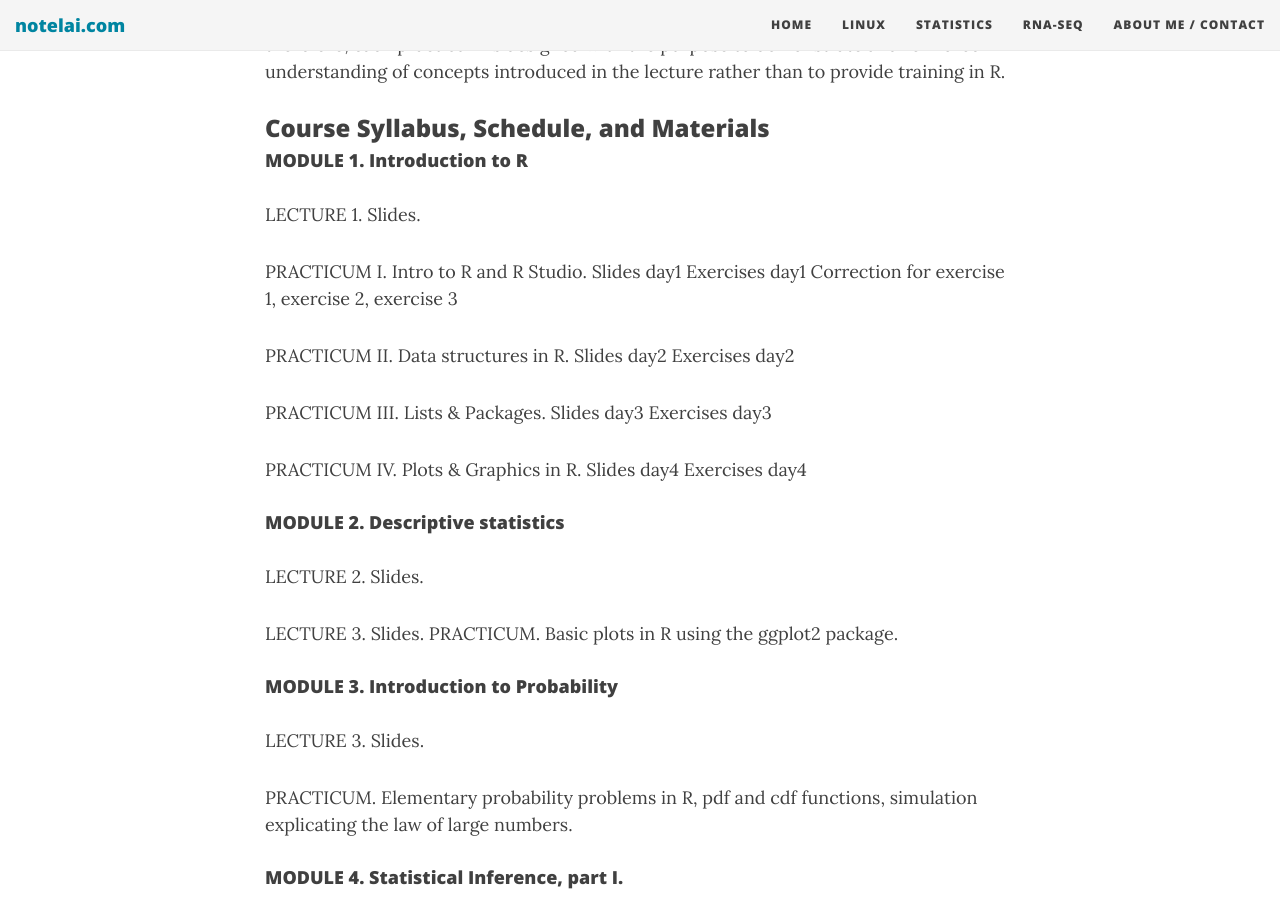
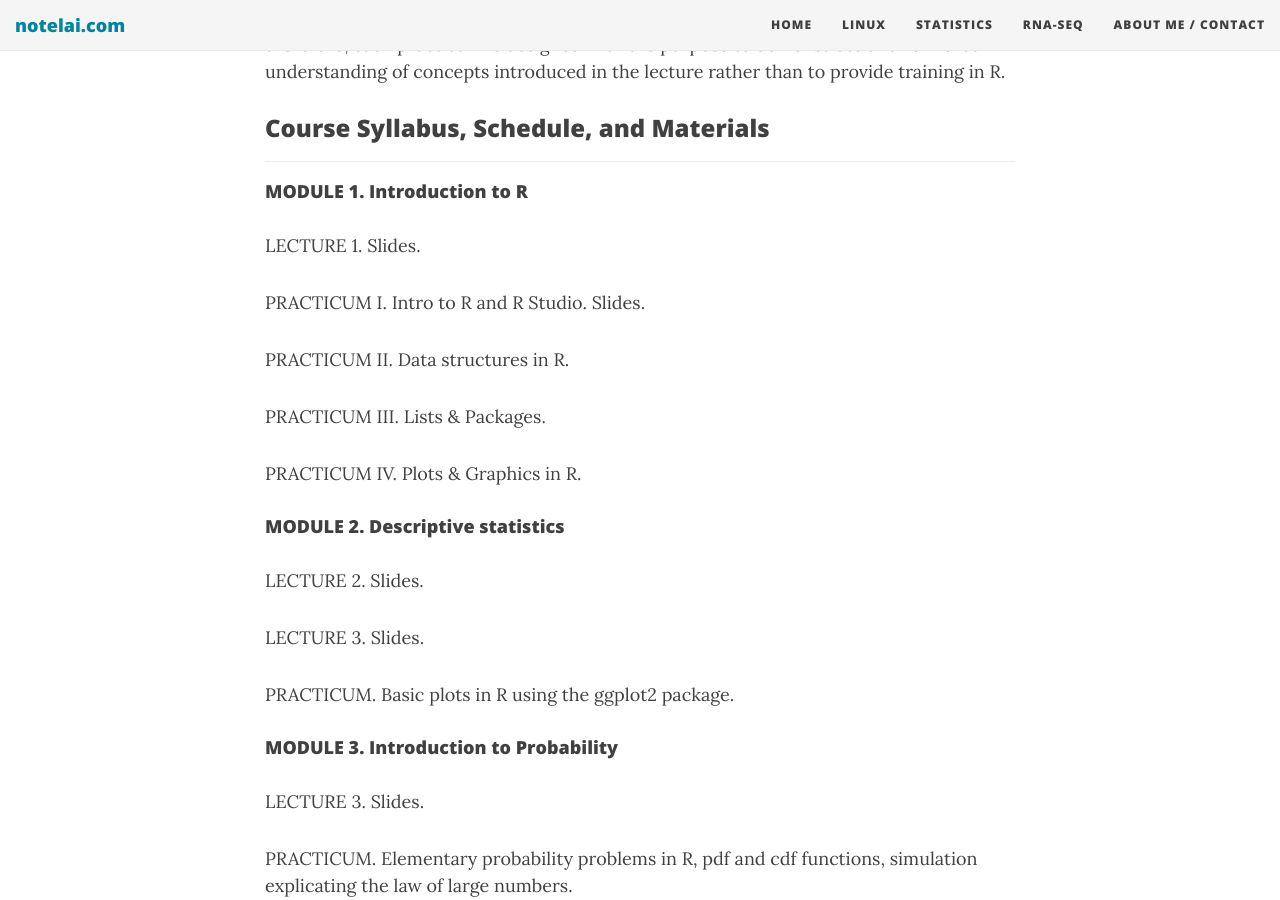
Before and after one commit to notelai/notelai.github.io, a Jekyll site: the page built from statistics.md, in a window 1280 px wide and 900 px high, scrolled down 482 px. Built offline with Jekyll 4.4.1, drawn with Linux system fonts in a browser that asks for light colours; nearby versions of some CDN libraries.

Commit message:
add file

```diff
--- a/statistics.md
+++ b/statistics.md
@@ -8,33 +8,27 @@ round-avatar: true
 ### Course Description
 This is an introductory course to statistics and R programming for VNUK students. The material is offered in 6 consecutive modules (please see Course Syllabus below), each containing a lecture and practicum in a tutorial class. For practical exercises, we will use the R programming language and R Studio. The R part is offered in 4 slow-paced practicums for beginners. However, this course is focused on statistics rather than R; therefore, each practicum is designed with the purpose to demonstrate and reinforce understanding of concepts introduced in the lecture rather than to provide training in R.
 ### Course Syllabus, Schedule, and Materials
-
+---
 #### MODULE 1. Introduction to R
 LECTURE 1.
 Slides.
 
 PRACTICUM I. Intro to R and R Studio.
-Slides day1
-Exercises day1
-Correction for exercise 1, exercise 2, exercise 3
+Slides.
 
 PRACTICUM II. Data structures in R.
-Slides day2
-Exercises day2
 
 PRACTICUM III. Lists & Packages.
-Slides day3
-Exercises day3
 
 PRACTICUM IV. Plots & Graphics in R.
-Slides day4
-Exercises day4
+
 #### MODULE 2. Descriptive statistics
 LECTURE 2.
 Slides.
 
 LECTURE 3.
 Slides.
+
 PRACTICUM. Basic plots in R using the ggplot2 package.
 
 #### MODULE 3. Introduction to Probability
```
